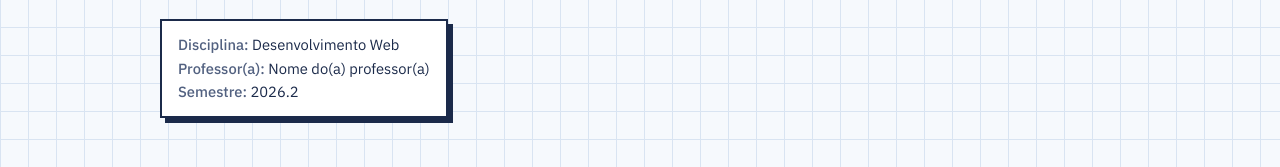
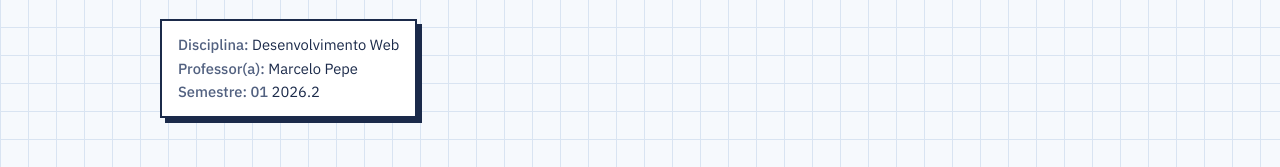
Before and after one commit to KurosakiAizen/conta-gotas, a plain HTML site: page index.html in a window 1280 px wide. Shown: the part 365-532 px from the top of the page. Drawn offline with nearby package versions, Linux system fonts and the light colour scheme.

Commit message:
Update index.html

```diff
--- a/index.html
+++ b/index.html
@@ -23,7 +23,7 @@
 <div class="wrap hero" id="inicio">
   <h1>Quanta água você gasta por <mark>dia</mark>?</h1>
   <p class="lead">Projeto final da disciplina de Desenvolvimento Web. Uma calculadora de consumo doméstico que mostra onde a água vai e compara com a meta de 110 litros por pessoa.</p>
-  <div class="meta"><b>Disciplina:</b> Desenvolvimento Web<br><b>Professor(a):</b> Nome do(a) professor(a)<br><b>Semestre:</b> 2026.2</div>
+  <div class="meta"><b>Disciplina:</b> Desenvolvimento Web<br><b>Professor(a):</b> Marcelo Pepe<br><b>Semestre: 01</b> 2026.2</div>
 </div>
 
 <div class="wrap">
```
